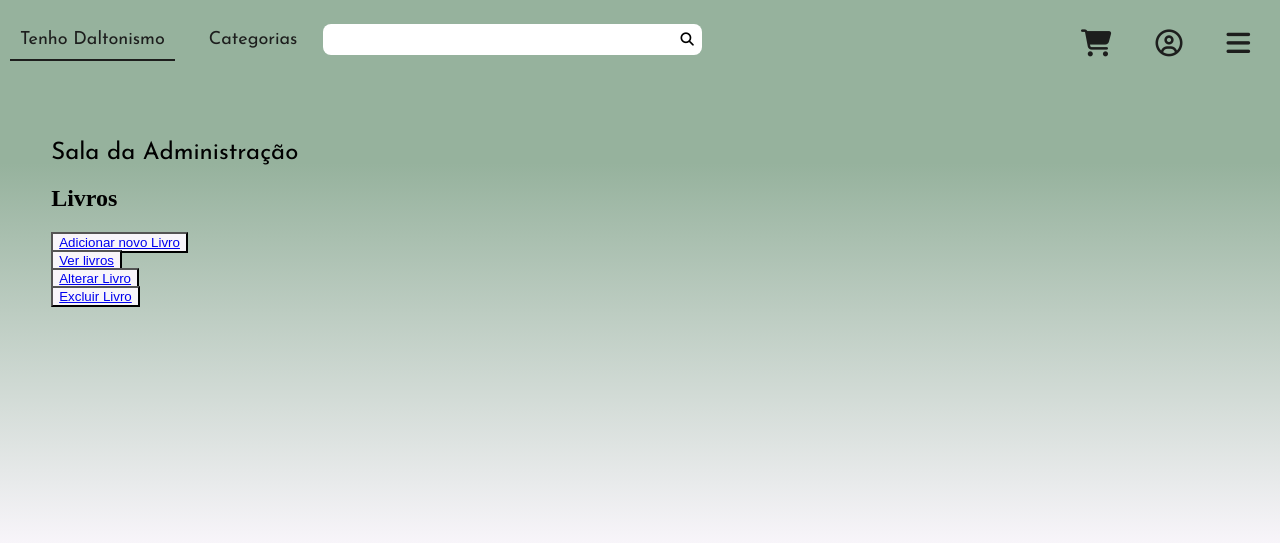
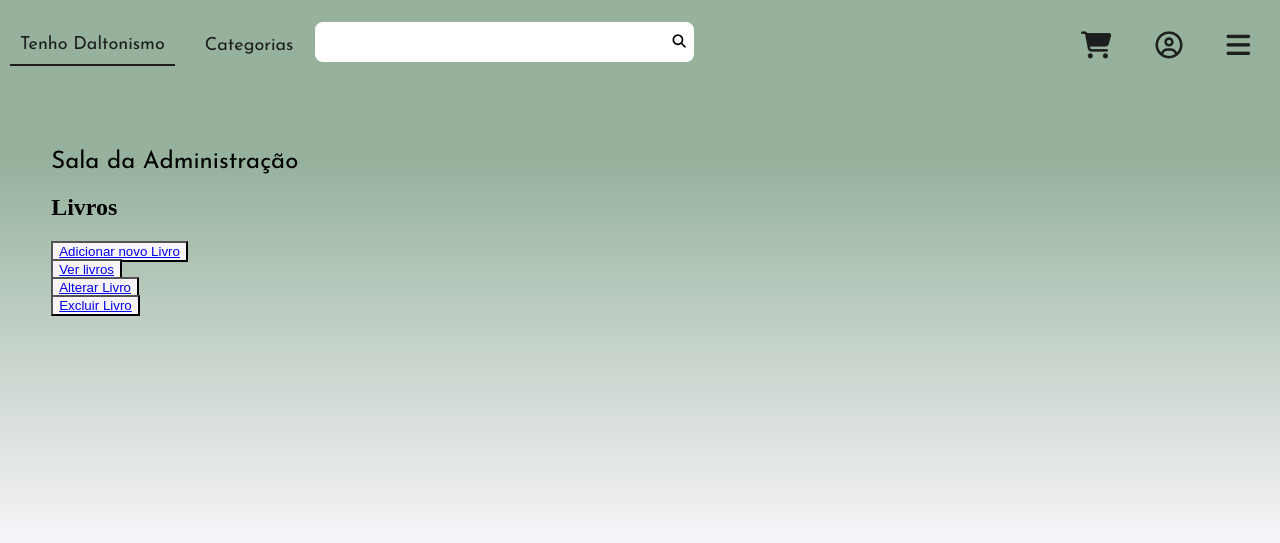
Before and after one commit to osakirii/bookersgalaxy_src, a PHP site: page /adm.php in a window 1280 px wide. Shown: the top 543 px of the page. Run offline with PHP 8.4, Linux system fonts and the light colour scheme; some libraries are stand-ins or nearby versions; some web fonts are replaced.

Commit message:
Estamos cozidos demais

```diff
--- a/bookersgalaxy/css/modulos.css
+++ b/bookersgalaxy/css/modulos.css
@@ -1,5 +1,24 @@
 @import url('https://fonts.googleapis.com/css2?family=Josefin+Sans:ital,wght@0,100..700;1,100..700&family=Lilita+One&family=Montaga&family=Squada+One&display=swap');
 
+/* Filtro de correção para Protanopia (cegueira ao vermelho) */
+.correcaopro-protanopia {
+    filter: contrast(1.1) saturate(1.5) hue-rotate(-30deg);
+}
+
+/* Filtro de correção para Deuteranopia (cegueira ao verde) */
+.correcaopro-deuteranopia {
+    filter: contrast(1.1) saturate(1.3) hue-rotate(-20deg);
+}
+
+/* Filtro de correção para Tritanopia (cegueira ao azul) */
+.correcaopro-tritanopia {
+    filter: contrast(1.1) saturate(1.8) hue-rotate(90deg);
+}
+
+/* Filtro de correção para Monocromacia (escala de cinza total) */
+.correcaopro-monocromacia {
+    filter: grayscale(100%);
+}
 
 *{
     box-sizing: border-box;
@@ -127,14 +146,19 @@ html{
 
 #header{
     background: #96B29D;
-    width: 100%;
+    width: 100vw;
+    height: 100px;
+    display: flex;
+    justify-content: start;
+    flex-flow: row wrap;
+    align-items: center;
 }
 
 #header img{
     margin: 0 50px 0 10px;
-    float: left;
     width: 128px;
     height: auto;
+    float: left;
 }
 
 #header a{
@@ -169,6 +193,7 @@ html{
     border-bottom-left-radius: 8px;
     outline: none;
     display: inline;
+    height: 40px;
 }
 #header #headerform button{
     border: none;
@@ -177,12 +202,14 @@ html{
     border-top-right-radius: 8px;
     border-bottom-right-radius: 8px;
     cursor: pointer;
+    height: 40px;
 }
 
 #header-container{
     position: relative;
     right: 10px;
     float: right;
+    margin-left: auto;
 }
 
 #header-container a{
```
